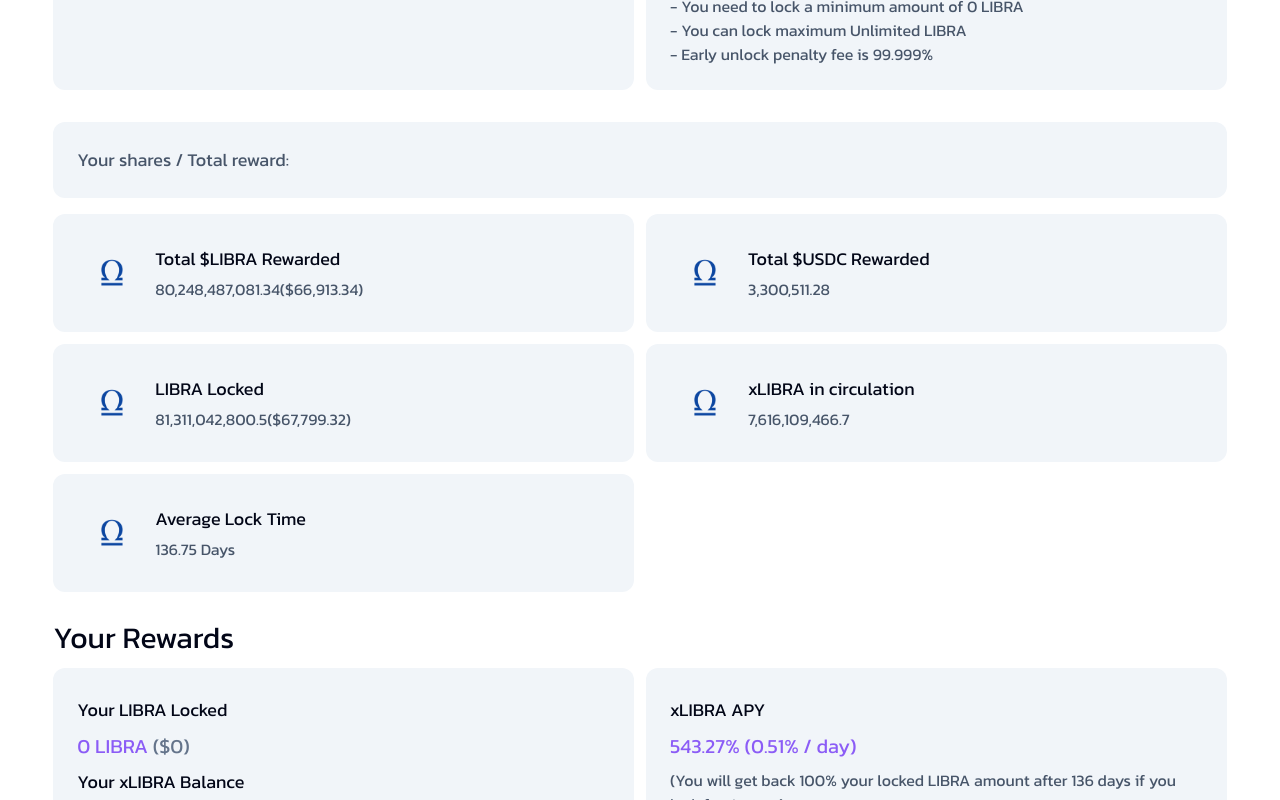
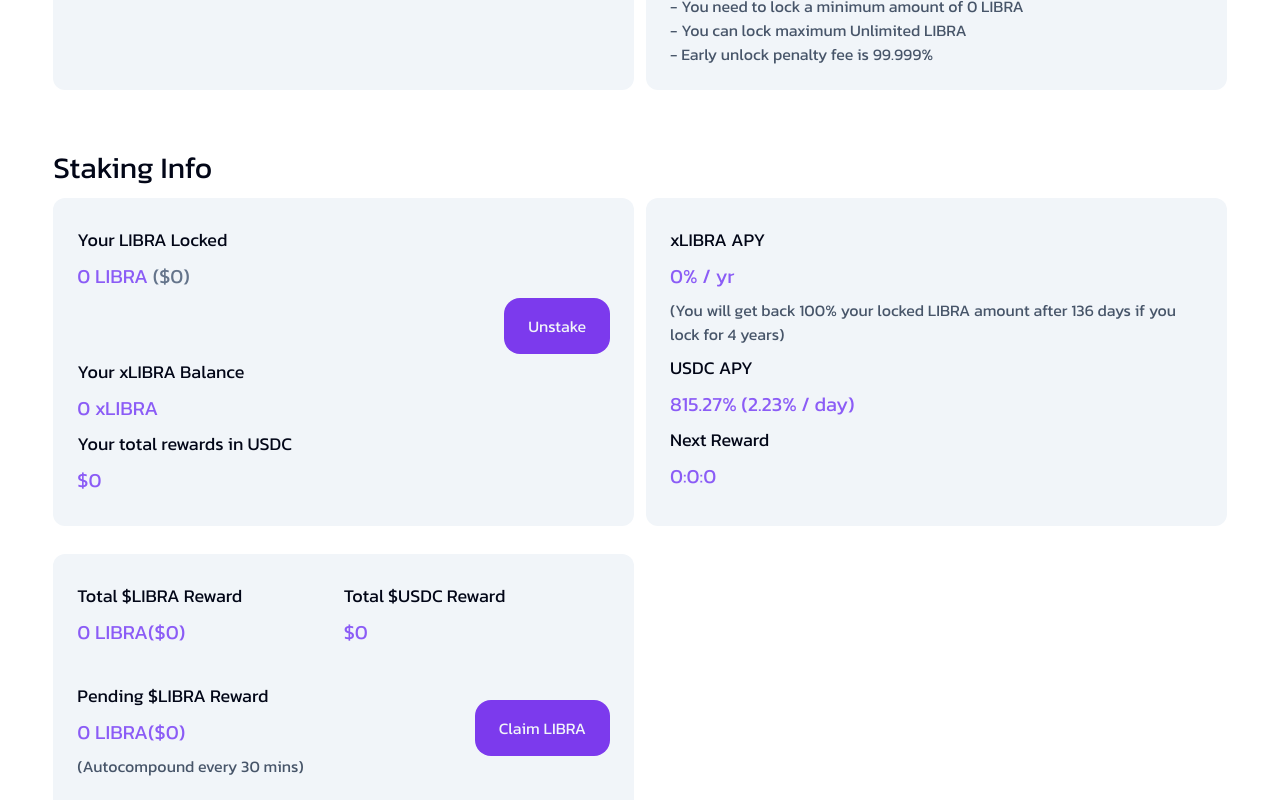
Before and after one commit to daezy/Libra-finance-app, a React (Vite) app: page /bank in a window 1280 px wide. Shown: the part 840-1640 px from the top of the page. Built offline with nearby package versions, Linux system fonts and the light colour scheme; what @solana/buffer-layout, @solana/buffer-layout-utils would draw is missing.

Commit message:
done with staking and unstaking

```diff
--- a/index.html
+++ b/index.html
@@ -16,5 +16,10 @@
   <body>
     <div id="root"></div>
     <script type="module" src="/src/main.tsx"></script>
+    <script type="module">
+      import { Buffer } from "buffer/";
+
+      window.Buffer = Buffer;
+    </script>
   </body>
 </html>
--- a/src/pages/Stake.tsx
+++ b/src/pages/Stake.tsx
@@ -2,10 +2,13 @@ import { useContext, useState } from "react";
 import { FaLock, FaSpinner } from "react-icons/fa6";
 import { AppContext } from "../context/App-Context";
 import { performStake, performUnStake } from "../solana/services.ts";
+import {formatAmount} from "../solana/utils.ts";
+import {STAKE_TOKEN_DECIMALS} from "../solana/constants.ts";
 
 const Stake = () => {
   const [days, setDays] = useState<number>(0);
   const [libraAmount, setLibraAmount] = useState<number>(0);
+  const [unstakeLoading, setUnstakeLoading] = useState(false);
 
   const ctx = useContext(AppContext);
 
@@ -13,7 +16,8 @@ const Stake = () => {
     ctx.setLoading(true);
     if (ctx.connection && ctx.provider && ctx.tokenAccount) {
       try {
-        const duration = days * 60 * 60;
+        const duration = days * 24 * 60 * 60;
+        console.log(duration, libraAmount)
         await performStake(
             ctx.connection,
             ctx.provider,
@@ -33,23 +37,22 @@ const Stake = () => {
   }
 
   const handleUnstake = async () => {
-    ctx.setLoading(true);
+    setUnstakeLoading(true);
     if (ctx.connection && ctx.provider && ctx.tokenAccount) {
       try {
         await performUnStake(
             ctx.connection,
             ctx.provider,
             ctx.tokenAccount.address
-        );
-        ctx.setSuccess('Stake Success 🚀✅')
-      } catch (e) {
-        console.log(e)
-        ctx.setError('An Error Occurred while un-staking..')
+        )
+        ctx.setSuccess("Un Stake Success 🚀✅")
+      } catch {
+        ctx.setError('An Error Occurred while un staking..')
       }
     } else {
-      ctx.setError('Unable to perform un-stake..')
+      ctx.setError('Unable To Unstake...❌')
     }
-    ctx.setLoading(false);
+    setUnstakeLoading(false)
   }
 
   return (
@@ -94,7 +97,7 @@ const Stake = () => {
               />
               <div>
                 <h3 className="text-slate-950 text-lg">LIBRA</h3>
-                <p>Balance: 0</p>
+                <p>Balance: {ctx.tokenAccount ? formatAmount(parseInt(ctx.tokenAccount.amount.toString()), STAKE_TOKEN_DECIMALS) : 0 }</p>
               </div>
             </div>
 
@@ -230,55 +233,63 @@ const Stake = () => {
           </p>
         </div>
       </div>
-      <div className="bg-slate-100 p-6  rounded-xl text-slate-600">
-        <p className="text-lg">Your shares / Total reward:</p>
-      </div>
-      <div className="grid grid-cols-1 md:grid-cols-2 gap-3 mt-4">
-        <div className="bg-slate-100 p-6  rounded-xl text-slate-600  flex items-center gap-2">
-          <img src="./img/logo.png" width={70} alt="" />
-          <div className="flex flex-col gap-1">
-            <h3 className="text-slate-950 text-lg">Total $LIBRA Rewarded</h3>
-            <p>80,248,487,081.34($66,913.34)</p>
-          </div>
-        </div>
-        <div className="bg-slate-100 p-6  rounded-xl text-slate-600 flex items-center gap-2">
-          <img src="./img/logo.png" width={70} alt="" />
-          <div className="flex flex-col gap-1">
-            <h3 className="text-slate-950 text-lg">Total $USDC Rewarded</h3>
-            <p>3,300,511.28</p>
-          </div>
-        </div>
-        <div className="bg-slate-100 p-6  rounded-xl text-slate-600  flex items-center gap-2">
-          <img src="./img/logo.png" width={70} alt="" />
-          <div className="flex flex-col gap-1">
-            <h3 className="text-slate-950 text-lg">LIBRA Locked</h3>
-            <p>81,311,042,800.5($67,799.32)</p>
-          </div>
-        </div>
-        <div className="bg-slate-100 p-6  rounded-xl text-slate-600 flex items-center gap-2">
-          <img src="./img/logo.png" width={70} alt="" />
-          <div className="flex flex-col gap-1">
-            <h3 className="text-slate-950 text-lg">xLIBRA in circulation</h3>
-            <p>7,616,109,466.7</p>
-          </div>
-        </div>
-        <div className="bg-slate-100 p-6  rounded-xl text-slate-600 flex items-center gap-2">
-          <img src="./img/logo.png" width={70} alt="" />
-          <div className="flex flex-col gap-1">
-            <h3 className="text-slate-950 text-lg">Average Lock Time</h3>
-            <p>136.75 Days</p>
-          </div>
-        </div>
-      </div>
+      {/*<div className="bg-slate-100 p-6  rounded-xl text-slate-600">*/}
+      {/*  <p className="text-lg">Your shares / Total reward:</p>*/}
+      {/*</div>*/}
+      {/*<div className="grid grid-cols-1 md:grid-cols-2 gap-3 mt-4">*/}
+      {/*  <div className="bg-slate-100 p-6  rounded-xl text-slate-600  flex items-center gap-2">*/}
+      {/*    <img src="./img/logo.png" width={70} alt="" />*/}
+      {/*    <div className="flex flex-col gap-1">*/}
+      {/*      <h3 className="text-slate-950 text-lg">Total $LIBRA Rewarded</h3>*/}
+      {/*      <p>80,248,487,081.34($66,913.34)</p>*/}
+      {/*    </div>*/}
+      {/*  </div>*/}
+      {/*  <div className="bg-slate-100 p-6  rounded-xl text-slate-600 flex items-center gap-2">*/}
+      {/*    <img src="./img/logo.png" width={70} alt="" />*/}
+      {/*    <div className="flex flex-col gap-1">*/}
+      {/*      <h3 className="text-slate-950 text-lg">Total $USDC Rewarded</h3>*/}
+      {/*      <p>3,300,511.28</p>*/}
+      {/*    </div>*/}
+      {/*  </div>*/}
+      {/*  <div className="bg-slate-100 p-6  rounded-xl text-slate-600  flex items-center gap-2">*/}
+      {/*    <img src="./img/logo.png" width={70} alt="" />*/}
+      {/*    <div className="flex flex-col gap-1">*/}
+      {/*      <h3 className="text-slate-950 text-lg">LIBRA Locked</h3>*/}
+      {/*      <p>81,311,042,800.5($67,799.32)</p>*/}
+      {/*    </div>*/}
+      {/*  </div>*/}
+      {/*  <div className="bg-slate-100 p-6  rounded-xl text-slate-600 flex items-center gap-2">*/}
+      {/*    <img src="./img/logo.png" width={70} alt="" />*/}
+      {/*    <div className="flex flex-col gap-1">*/}
+      {/*      <h3 className="text-slate-950 text-lg">xLIBRA in circulation</h3>*/}
+      {/*      <p>7,616,109,466.7</p>*/}
+      {/*    </div>*/}
+      {/*  </div>*/}
+      {/*  <div className="bg-slate-100 p-6  rounded-xl text-slate-600 flex items-center gap-2">*/}
+      {/*    <img src="./img/logo.png" width={70} alt="" />*/}
+      {/*    <div className="flex flex-col gap-1">*/}
+      {/*      <h3 className="text-slate-950 text-lg">Average Lock Time</h3>*/}
+      {/*      <p>136.75 Days</p>*/}
+      {/*    </div>*/}
+      {/*  </div>*/}
+      {/*</div>*/}
 
-      <h1 className="mt-7 text-3xl text-slate-950">Your Rewards</h1>
+      <h1 className="mt-7 text-3xl text-slate-950">Staking Info</h1>
       <div className="grid gap-3 grid-cols-1 md:grid-cols-2">
         <div className="my-3  bg-slate-100 p-6  rounded-xl text-slate-600">
           <h2 className="text-lg text-slate-950 my-1">Your LIBRA Locked</h2>
           <p className="text-xl my-2 text-violet-500 ">
-            0 LIBRA <span className="text-slate-500">($0)</span>
+            {ctx.userData ? formatAmount(parseInt(ctx.userData.totalStaked.toString()), STAKE_TOKEN_DECIMALS) : 0} LIBRA <span
+              className="text-slate-500">($0)</span>
           </p>
-
+          <div className="flex justify-end items-center">
+            <button
+                className="text-slate-100 bg-violet-600 py-4 px-6 rounded-2xl hover:bg-violet-800 flex justify-between gap-3 items-center"
+                onClick={handleUnstake}
+            >
+              {unstakeLoading ? <FaSpinner className="animate-spin" /> : "Unstake"}
+            </button>
+          </div>
           <h2 className="text-lg text-slate-950 my-1">Your xLIBRA Balance</h2>
           <p className="text-xl my-2 text-violet-500">0 xLIBRA</p>
 
@@ -290,7 +301,7 @@ const Stake = () => {
 
         <div className="my-3  bg-slate-100 p-6  rounded-xl text-slate-600">
           <h2 className="text-lg text-slate-950 my-1">xLIBRA APY</h2>
-          <p className="text-xl my-2 text-violet-500 ">543.27% (0.51% / day)</p>
+          <p className="text-xl my-2 text-violet-500 ">{ctx.contractData ? formatAmount(parseInt(ctx.contractData.lockedStakingApy.toString()), 1) : 0}% / yr</p>
           <p className="mb-2">
             (You will get back 100% your locked LIBRA amount after 136 days if
             you lock for 4 years)
--- a/src/solana/constants.ts
+++ b/src/solana/constants.ts
@@ -1,6 +1,7 @@
 export const STAKE_TOKEN_DECIMALS = 6;
-export const PROGRAM_ID = 'E3jmhV4wSecGALupf3E9Nz2jYrcFt1jRaUrjM4ymgZ2U';
-export const CONTRACT_TOKEN_ACCOUNT = 'E3jmhV4wSecGALupf3E9Nz2jYrcFt1jRaUrjM4ymgZ2U';
-export const CONTRACT_DATA_ACCOUNT = 'E3jmhV4wSecGALupf3E9Nz2jYrcFt1jRaUrjM4ymgZ2U';
+export const PROGRAM_ID = '7iPzfTTkxYbEZy8JQLfsafApbzw5m9JYE7Amt7zeEDST';
+export const CONTRACT_TOKEN_ACCOUNT = 'H97UDqkok5tjQYnkrKP4unczY4UynGGjC8WsbA64y6md';
+export const CONTRACT_DATA_ACCOUNT = '3RbRDbqrVW33q8C6ADw99e8vacy8BYgXqwL1yT6GijnV';
+export const LOCALNET_CONNECTION_URL = "http://127.0.0.1:8899";
 export const DEVNET_CONNECTION_URL = "https://api.devnet.solana.com";
 export const MAINNET_CONNECTION_URL = "https://solana-mainnet.g.alchemy.com/v2/a0Xic8r2YTu7uJ-O-Gn27SgmDTKaelhL";
--- a/src/solana/utils.ts
+++ b/src/solana/utils.ts
@@ -1,16 +1,21 @@
 import {Connection, PublicKey, SystemProgram, Transaction, TransactionInstruction} from "@solana/web3.js";
 import {CONTRACT_DATA_LAYOUT, USER_DATA_LAYOUT} from "./layout.ts";
 import BN from "bn.js";
-import {STAKE_TOKEN_DECIMALS} from "./constants.ts";
+import {PROGRAM_ID, STAKE_TOKEN_DECIMALS} from "./constants.ts";
 import {AccountLayout, getAssociatedTokenAddress, TOKEN_PROGRAM_ID} from "@solana/spl-token";
 import { StakeType } from "./types.ts";
 import {PhantomProvider} from "../types.ts";
+
+export const formatAmount = (amount: number, decimals: number) => {
+    return (amount/(10**decimals)).toString()
+}
 
 export const getTokenAccount = async (
     connection: Connection,
     owner: PublicKey,
     mint: PublicKey
 ) => {
+    console.log(connection.rpcEndpoint)
     const associatedToken = await getAssociatedTokenAddress(
         mint,
         owner
@@ -40,19 +45,23 @@ export const getAccountData = async (connection: Connection, address: PublicKey)
 }
 
 export const getUserData = async (connection: Connection, address: PublicKey) => {
-    const accountData = await getAccountData(connection, address);
+    const [userDataAccount,] = PublicKey.findProgramAddressSync(
+        [Buffer.from("spl_staking_user", "utf-8"), address.toBuffer()],
+        new PublicKey(PROGRAM_ID)
+    );
+    const accountData = await getAccountData(connection, userDataAccount);
     if (accountData) {
         const userData = USER_DATA_LAYOUT.decode(accountData);
         return {
             isInitialized: userData.isInitialized,
             ownerPubkey: new PublicKey(userData.ownerPubkey),
-            stakeType: new BN(userData.stakeType, 10, "le"),
-            lockDuration: new BN(userData.lockDuration, 10, "le"),
-            totalStaked: new BN(userData.totalStaked, 10, "le"),
-            interestAccrued: new BN(userData.interestAccrued, 10, "le"),
-            stakeTs: new BN(userData.stakeTs, 10, "le"),
-            lastClaimTs: new BN(userData.lastClaimTs, 10, "le"),
-            lastUnstakeTs: new BN(userData.lastUnstakeTs, 10, "le")
+            stakeType: userData.stakeType as unknown as bigint,
+            lockDuration: userData.lockDuration as unknown as bigint,
+            totalStaked: userData.totalStaked as unknown as bigint,
+            interestAccrued: userData.interestAccrued as unknown as bigint,
+            stakeTs: userData.stakeTs as unknown as bigint,
+            lastClaimTs: userData.lastClaimTs as unknown as bigint,
+            lastUnstakeTs: userData.lastUnstakeTs as unknown as bigint
         }
     }
     return null
@@ -67,13 +76,13 @@ export const getContractData = async (connection: Connection, address: PublicKey
             adminPubkey: new PublicKey(contractData.adminPubkey),
             stakeTokenMint: new PublicKey(contractData.stakeTokenMint),
             stakeTokenAccount: new PublicKey(contractData.stakeTokenAccount),
-            minimumStakeAmount: new BN(contractData.minimumStakeAmount, 10, "le"),
-            minimumLockDuration: new BN(contractData.minimumLockDuration, 10, "le"),
-            normalStakingApy: new BN(contractData.normalStakingApy, 10, "le"),
-            lockedStakingApy: new BN(contractData.lockedStakingApy, 10, "le"),
-            earlyWithdrawalFee: new BN(contractData.earlyWithdrawalFee, 10, "le"),
-            totalStaked: new BN(contractData.totalStaked, 10, "le"),
-            totalEarned: new BN(contractData.totalEarned, 10, "le")
+            minimumStakeAmount: contractData.minimumStakeAmount as unknown as bigint,
+            minimumLockDuration: contractData.minimumLockDuration as unknown as bigint,
+            normalStakingApy: contractData.normalStakingApy as unknown as bigint,
+            lockedStakingApy: contractData.lockedStakingApy as unknown as bigint,
+            earlyWithdrawalFee: contractData.earlyWithdrawalFee as unknown as bigint,
+            totalStaked: contractData.totalStaked as unknown as bigint,
+            totalEarned: contractData.totalEarned as unknown as bigint
         }
     }
     return null
@@ -94,7 +103,7 @@ export const makeStakeInstruction = (
         Uint8Array.of(
             1,
             stakeType,
-            ...new BN(amount * (10^STAKE_TOKEN_DECIMALS)).toArray("le", 8),
+            ...new BN(amount * (10**STAKE_TOKEN_DECIMALS)).toArray("le", 8),
             ...new BN(lockDuration).toArray("le", 8)
         )
     )
@@ -143,12 +152,13 @@ export const signAndConfirmTransaction = async (
 ) => {
     txn.recentBlockhash = (await connection.getLatestBlockhash('finalized')).blockhash;
     txn.feePayer = provider.publicKey;
+    //console.log(connection.rpcEndpoint)
     const signedTxn = await provider.signTransaction(txn);
-    const signature = await connection.sendRawTransaction(signedTxn.serialize(), { skipPreflight: true, preflightCommitment: "confirmed"});
-    const res = await connection.confirmTransaction(signature, "confirmed");
+    const sig = await connection.sendRawTransaction(signedTxn.serialize(), { skipPreflight: false, preflightCommitment: "confirmed"});
+    const res = await connection.confirmTransaction(sig, "confirmed");
     const { err } = res.value;
     if (err) {
-        console.log(err)
-        throw new Error(`An Error Occurred: ${err.toString()}`)
+       console.log(err)
+       throw new Error(`An Error Occurred: ${err.toString()}`)
     }
 }
```
Also changed, not shown: src/components/Navbar.tsx (+10 -1 lines), src/context/App-Context.tsx (+26 -7 lines), src/types.ts (+16 -17 lines).
